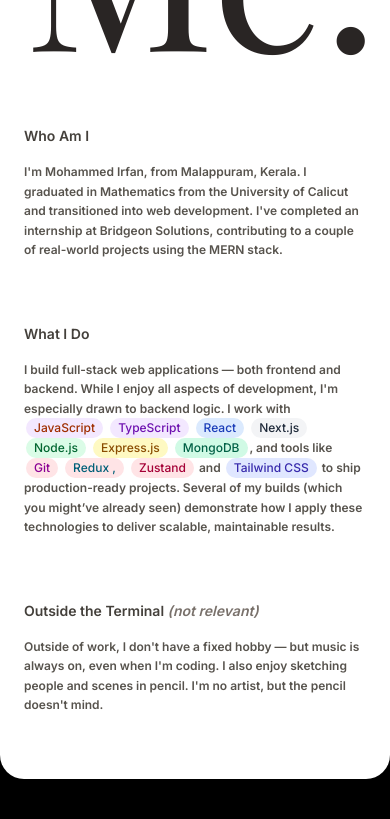
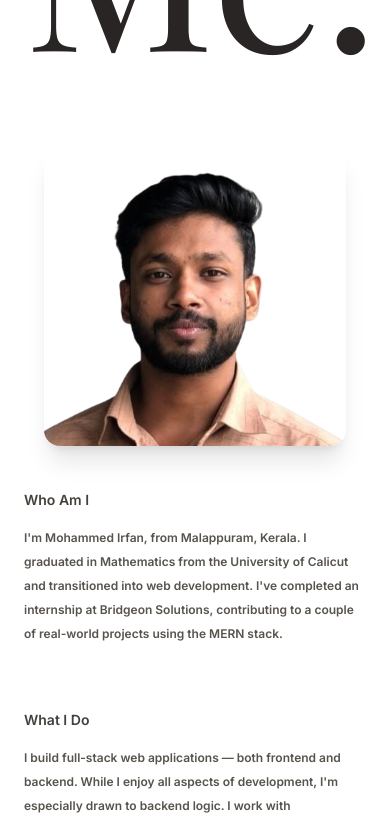
Before and after one commit to MohammedIrfan244/portfolio_next, a Next.js app: page / in a window 390 px wide. Shown: the part 1840-2659 px from the top of the page. Built offline with nearby package versions, Linux system fonts and the light colour scheme.

Commit message:
updated profile section

```diff
--- a/src/component/Profile.tsx
+++ b/src/component/Profile.tsx
@@ -116,21 +116,40 @@ function Profile() {
   <motion.div
   initial={{ opacity: 0, y: 40 }}
   whileInView={{ opacity: 1, y: 0 }}
-  transition={{ duration: 0.5 ,delay:0.2}}
-   className="relative w-[100px] sm:w-[140px] md:w-[160px] lg:w-[180px] aspect-square grayscale rounded-full overflow-hidden shadow-md">
+  transition={{ duration: 0.5 ,delay:0.2 , ease: [0.25, 0.46, 0.45, 0.94]}}
+  style={{
+    scale:headingScale,
+    transformOrigin:'top'
+  }}
+   className="relative hidden md:block md:w-[200px] lg:w-[250px] aspect-square rounded-full overflow-hidden shadow-md">
   <Image
     src="/images/profile.png"
     alt="Profile"
     fill
     className="object-cover"
-    sizes="(max-width: 768px) 100px, (max-width: 1024px) 140px, 180px"
+    sizes="(max-width: 1023px) 160px, 180px"
   />
 </motion.div>
 
 </div>
+      <motion.div
+      initial={{ opacity: 0, y: 40 }}
+      whileInView={{ opacity: 1, y: 0 }}
+      transition={{ duration: 0.5, delay: 0.2 , ease:[0.25, 0.46, 0.45, 0.94] }}
+      style={{
+        scale: headingScale,
+        transformOrigin: 'top'
+      }}
+       className='md:hidden m-5 rounded-2xl shadow-xl overflow-hidden'>
+        <Image
+        src="/images/profile.png"
+        alt="Profile"
+        width={300}
+        height={300}
+        />
+      </motion.div>
 
-
-      <div className={`${inter.className} text-sm sm:text-base md:text-lg space-y-16 sm:space-y-20 md:space-y-28 pb-6 sm:pb-12 md:pb-16 lg:pb-20`}>
+      <div className={`${inter.className} text-sm sm:text-base md:text-lg space-y-16 sm:space-y-20 md:space-y-28 py-6 sm:py-12 md:pb-16 lg:pb-20`}>
         <motion.div
           data-reveal="whoami"
           className="space-y-4 md:space-y-7"
@@ -139,7 +158,7 @@ function Profile() {
           animate={visibleSections.has('whoami') ? 'visible' : 'hidden'}
         >
           <h3 className="font-semibold text-stone-700">Who Am I</h3>
-          <p className='text-xs sm:text-sm leading-relaxed md:leading-loose text-stone-600 font-semibold md:text-base'>
+          <p className='text-xs sm:text-sm leading-loose text-stone-600 font-semibold md:text-base'>
             I&apos;m Mohammed Irfan, from Malappuram, Kerala. I graduated in Mathematics from the University of Calicut
             and transitioned into web development. I&apos;ve completed an internship at Bridgeon Solutions, contributing
             to a couple of real-world projects using the MERN stack.
@@ -154,7 +173,7 @@ function Profile() {
           animate={visibleSections.has('whatido') ? 'visible' : 'hidden'}
         >
           <h3 className="font-semibold text-stone-700">What I Do</h3>
-          <p className='text-xs sm:text-sm text-stone-600 font-semibold md:text-base leading-relaxed md:leading-loose'>
+          <p className='text-xs sm:text-sm text-stone-600 font-semibold md:text-base leading-loose'>
             I build full-stack web applications — both frontend and backend. While I enjoy all aspects of development,
             I&apos;m especially drawn to backend logic. I work with{' '}
             <span className="inline-flex items-center px-2 py-0.5 rounded-full text-xs font-medium bg-purple-100 text-orange-800 mx-0.5">JavaScript</span>{' '}
@@ -165,7 +184,7 @@ function Profile() {
             <span className="inline-flex items-center px-2 py-0.5 rounded-full text-xs font-medium bg-yellow-100 text-yellow-800 mx-0.5">Express.js</span>{' '}
             <span className="inline-flex items-center px-2 py-0.5 rounded-full text-xs font-medium bg-emerald-100 text-emerald-800 mx-0.5">MongoDB</span>, and tools like{' '}
             <span className="inline-flex items-center px-2 py-0.5 rounded-full text-xs font-medium bg-rose-100 text-fuchsia-800 mx-0.5">Git </span>  {' '}
-            <span className="inline-flex items-center px-2 py-0.5 rounded-full text-xs font-medium bg-rose-100 text-cyan-800 mx-0.5">Redux , </span> {' '}
+            <span className="inline-flex items-center px-2 py-0.5 rounded-full text-xs font-medium bg-rose-100 text-cyan-800 mx-0.5">Redux </span> {' '}
             <span className="inline-flex items-center px-2 py-0.5 rounded-full text-xs font-medium bg-rose-100 text-rose-800 mx-0.5">Zustand</span> and{' '}
             <span className="inline-flex items-center px-2 py-0.5 rounded-full text-xs font-medium bg-indigo-100 text-indigo-800 mx-0.5">Tailwind CSS</span>{' '}
             to ship production-ready projects. Several of my builds (which you might’ve already seen) demonstrate how I apply these technologies to deliver scalable, maintainable results.
@@ -183,7 +202,7 @@ function Profile() {
           <h3 className="font-semibold text-stone-700">
             Outside the Terminal <span className="italic text-sm text-stone-500">(not relevant)</span>
           </h3>
-          <p className='text-xs sm:text-sm text-stone-600 font-semibold md:text-base leading-relaxed md:leading-loose'>
+          <p className='text-xs sm:text-sm text-stone-600 font-semibold md:text-base leading-loose'>
             Outside of work, I don&apos;t have a fixed hobby — but music is always on, even when I&apos;m coding. I also enjoy
             sketching people and scenes in pencil. I&apos;m no artist, but the pencil doesn&apos;t mind.
           </p>
--- a/src/component/project/ProjectCard.tsx
+++ b/src/component/project/ProjectCard.tsx
@@ -4,6 +4,7 @@ import { playfairDisplay } from '@/lib/font'
 import { IProject } from '@/lib/types'
 import Image from 'next/image'
 import { FiGithub, FiExternalLink } from 'react-icons/fi'
+import {motion} from 'framer-motion'
 
 function ProjectCard({ project }: { project: IProject }) {
     const [isPressed, setIsPressed] = useState(false)
@@ -34,8 +35,11 @@ function ProjectCard({ project }: { project: IProject }) {
     }
 
     return (
-        <div
-            className={`${playfairDisplay.className} w-[400px] select-none sm:w-[450px] md:w-[500px] lg:w-[550px] h-[500px] sm:h-[450px] md:h-[400px] lg:h-[450px] overflow-hidden relative rounded-lg group cursor-pointer transition-shadow duration-300`}
+        <motion.div
+        initial ={{opacity:0}}
+        whileInView={{opacity:1}}
+        transition={{duration:0.5,ease:'easeIn'}}
+            className={`${playfairDisplay.className} w-[400px] select-none sm:w-[450px] md:w-[500px] lg:w-[550px] h-[500px] sm:h-[450px] md:h-[400px] lg:h-[450px] overflow-hidden relative rounded-lg group transition-shadow duration-300`}
             onTouchStart={handleTouchStart}
             onTouchEnd={handleTouchEnd}
         >
@@ -77,7 +81,7 @@ function ProjectCard({ project }: { project: IProject }) {
                         href={project.github}
                         target="_blank"
                         rel="noopener noreferrer"
-                        className="p-2 bg-white/20 backdrop-blur-sm rounded-full hover:bg-white/30 transition-all duration-300 transform hover:scale-110"
+                        className="p-2 hover:cursor-pointer bg-white/20 backdrop-blur-sm rounded-full hover:bg-white/30 transition-all duration-300 transform hover:scale-110"
                     >
                         <FiGithub className="w-3 h-3 text-white" />
                     </a>
@@ -85,7 +89,7 @@ function ProjectCard({ project }: { project: IProject }) {
                         href={project.live}
                         target="_blank"
                         rel="noopener noreferrer"
-                        className="p-2 bg-white/20 backdrop-blur-sm rounded-full hover:bg-white/30 transition-all duration-300 transform hover:scale-110"
+                        className="p-2 hover:cursor-pointer bg-white/20 backdrop-blur-sm rounded-full hover:bg-white/30 transition-all duration-300 transform hover:scale-110"
                     >
                         <FiExternalLink className="w-3 h-3 text-white" />
                     </a>
@@ -97,7 +101,7 @@ function ProjectCard({ project }: { project: IProject }) {
                     </h3>
                 </div>
             </div>
-        </div>
+        </motion.div>
     )
 }
 
```
